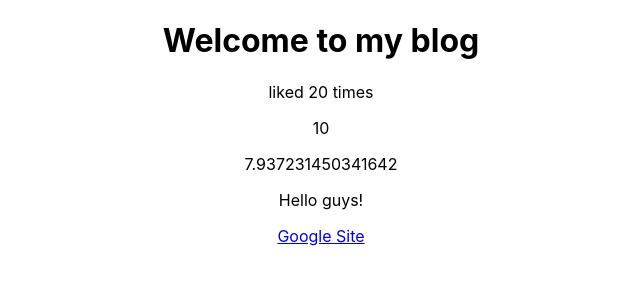
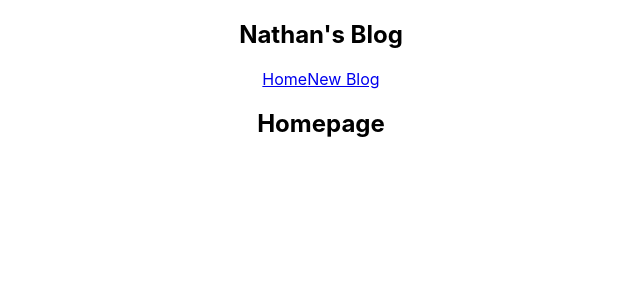
Before and after one commit to Natspectro/react-project, a React (Create React App) app: page / in a window 1280 px wide. Shown: the top 300 px of the page, without its empty margins (319-959 px from the left). Built offline with nearby package versions, Linux system fonts and the light colour scheme.

Commit message:
Added Home.js and changed some App.js code.

```diff
--- a/src/App.js
+++ b/src/App.js
@@ -1,4 +1,6 @@
 import "./App.css";
+import Navbar from "./Navbar";
+import Home from "./Home";
 
 function App() {
   const title = "Welcome to my blog";
@@ -7,13 +9,9 @@
 
   return (
     <div className="App">
+      <Navbar />
       <div className="content">
-        <h1>{title}</h1>
-        <p>liked {likes} times</p>
-        <p>{10}</p>
-        <p>{Math.random() * 10}</p>
-        <p>{"Hello guys!"}</p>
-        <a href={link}>Google Site</a>
+        <Home />
       </div>
     </div>
   );
--- /dev/null
+++ b/src/Home.js
@@ -0,0 +1,9 @@
+const Home = () => {
+  return (
+    <div className="home">
+      <h2>Homepage</h2>
+    </div>
+  );
+};
+
+export default Home;
```
